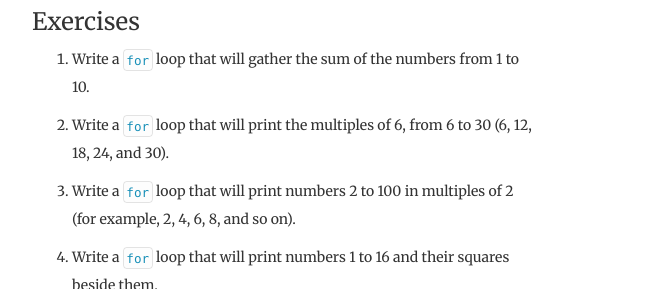
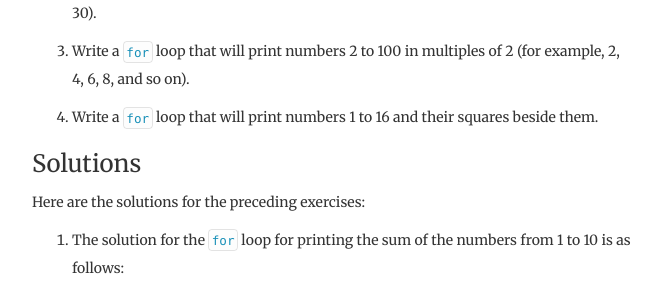
Before and after one commit to huggingtonbear/packt-reader, a plain HTML site: page for-loop.html in a window 1280 px wide. Shown: the part 903-1192 px from the top of the page, without its empty margins (108-771 px from the left). Drawn offline with Linux system fonts and the light colour scheme.

Commit message:
Fix width Bug
NA

```diff
--- a/css/custom-sidebar.css
+++ b/css/custom-sidebar.css
@@ -198,7 +198,6 @@ a:focus {
 .section {
 	font-family: Merriweather, serif;
 	font-weight: 400;
-	max-width: 500px;
 	line-height: 2em;
 
 }
@@ -226,10 +225,14 @@ a:focus {
 
   .reader-container {
   max-width: 600px;
+  margin-right: auto;
+  margin-left: auto;
 }
 
 .title-container {
   max-width: 600px;
+  margin-right: auto;
+  margin-left: auto;
 }
 
 
```
